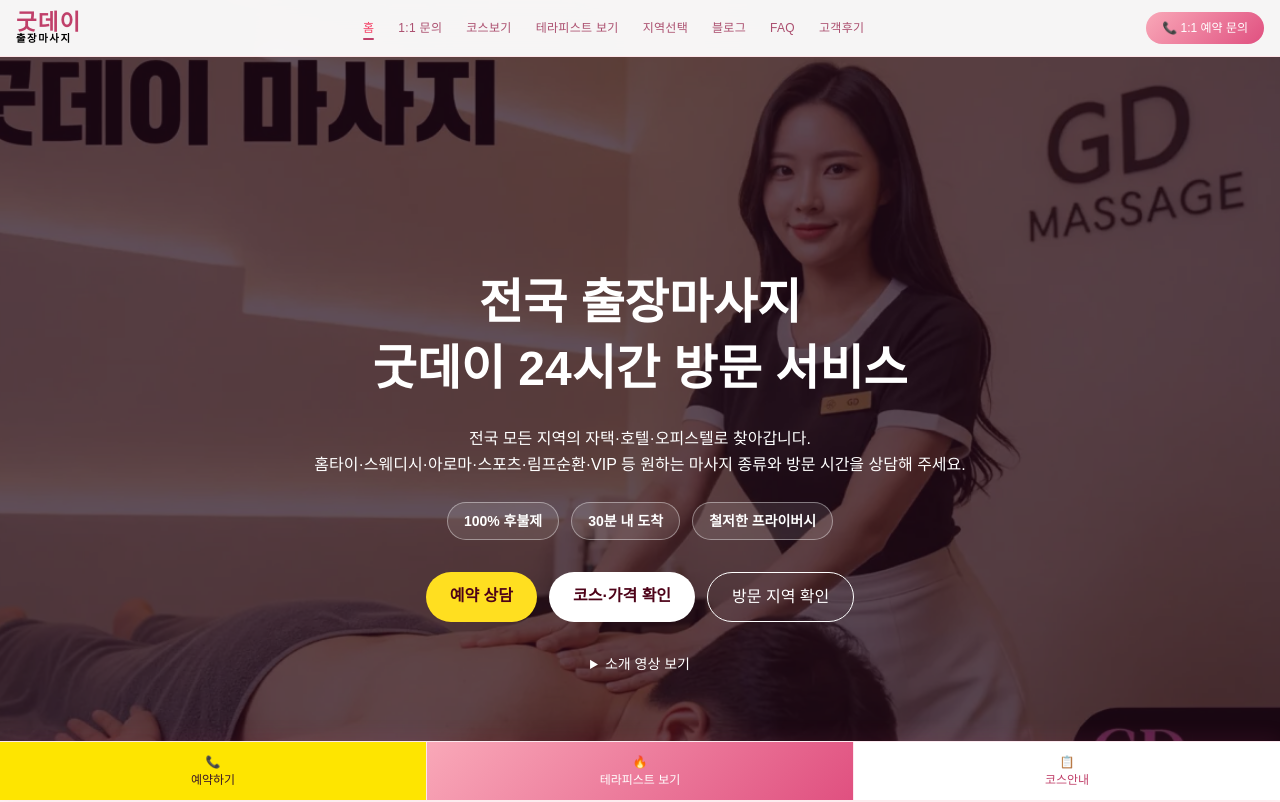
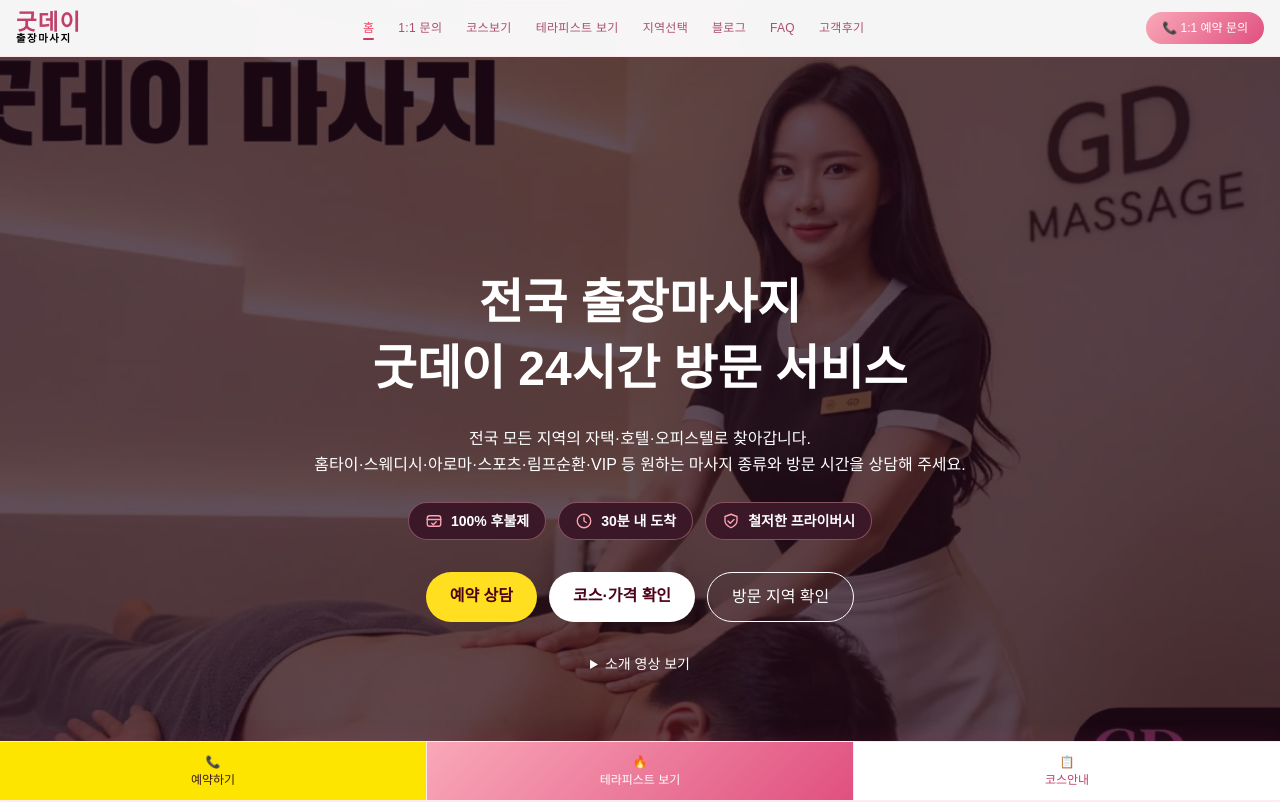
Before and after one commit to kimguang323/goodday-massage, a Next.js app: page / in a window 1280 px wide. Shown: the top 802 px of the page. Built offline with nearby package versions, Linux system fonts and the light colour scheme.

Commit message:
Add lightweight SVG icons and contrasting backgrounds to service highlights

```diff
--- a/src/App.tsx
+++ b/src/App.tsx
@@ -1412,8 +1412,15 @@ export default function App() {
           <h1 className="text-3xl sm:text-5xl font-bold leading-snug">전국 출장마사지<br />굿데이 24시간 방문 서비스</h1>
           <p className="mt-6 leading-relaxed">전국 모든 지역의 자택·호텔·오피스텔로 찾아갑니다.<br />홈타이·스웨디시·아로마·스포츠·림프순환·VIP 등 원하는 마사지 종류와 방문 시간을 상담해 주세요.</p>
           <ul aria-label="서비스 핵심 포인트" className="mt-6 flex flex-wrap justify-center gap-2 sm:gap-3">
-            {['100% 후불제', '30분 내 도착', '철저한 프라이버시'].map(point => (
-              <li key={point} className="rounded-full border border-white/40 bg-white/10 px-4 py-2 text-sm font-semibold">{point}</li>
+            {[
+              { label: '100% 후불제', icon: <><rect x="3" y="5" width="18" height="14" rx="3" /><path d="M3 10h18m-12 5 2 2 4-4" /></> },
+              { label: '30분 내 도착', icon: <><circle cx="12" cy="12" r="9" /><path d="M12 7v5l3 2" /></> },
+              { label: '철저한 프라이버시', icon: <><path d="M12 3 4 6v6c0 5 8 9 8 9s8-4 8-9V6l-8-3Z" /><path d="m8 12 3 3 5-5" /></> },
+            ].map(point => (
+              <li key={point.label} className="flex items-center gap-2 rounded-full border border-rose-300/40 bg-[#3a1828] px-4 py-2 text-sm font-semibold text-white">
+                <svg aria-hidden="true" focusable="false" width="18" height="18" viewBox="0 0 24 24" fill="none" stroke="#fda4b2" strokeWidth="1.8" strokeLinecap="round" strokeLinejoin="round" className="shrink-0">{point.icon}</svg>
+                <span>{point.label}</span>
+              </li>
             ))}
           </ul>
           <div className="flex flex-wrap justify-center gap-3 mt-8">
```
